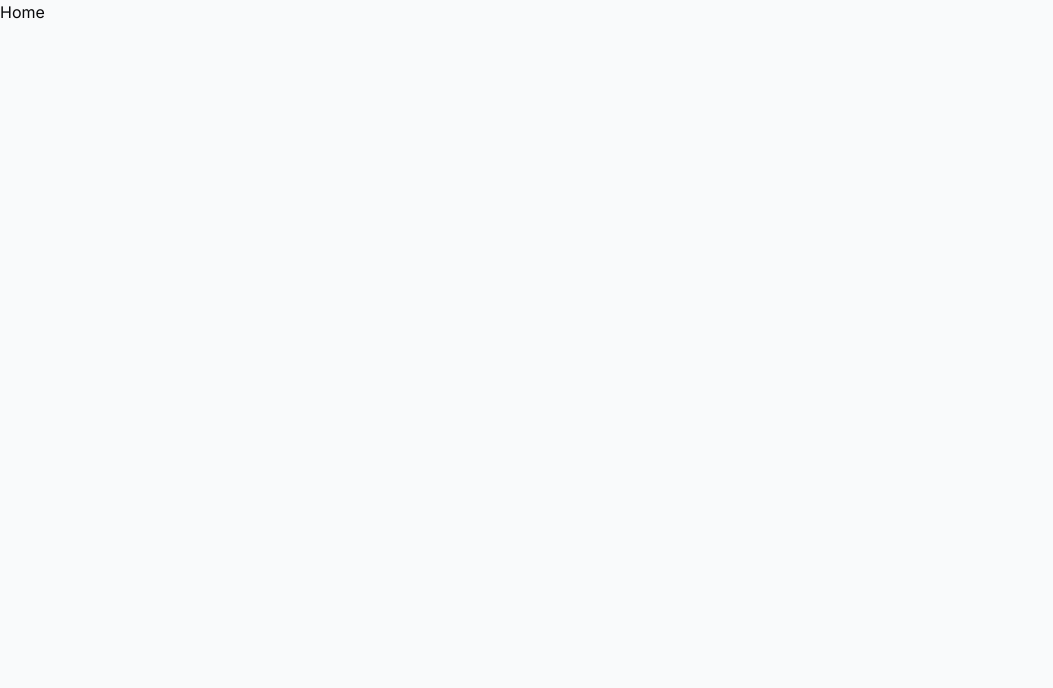
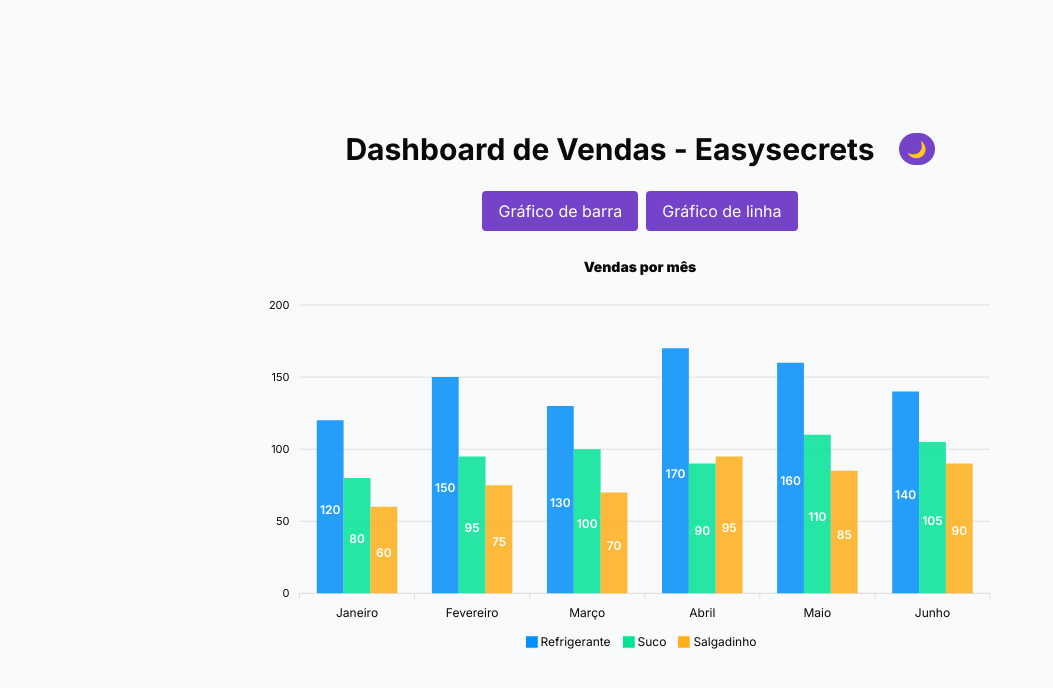
Before and after one commit to gctoledo/Desafio-tecnico-Easysecrets, a React (Vite) app: page / in a window 1280 px wide. Shown: the top 688 px of the page, without its empty margins (0-1053 px from the left). Built offline with nearby package versions, Linux system fonts and the light colour scheme.

Commit message:
feat: add initial homepage

```diff
--- a/src/App.tsx
+++ b/src/App.tsx
@@ -1,8 +1,19 @@
+import ImplChart from "./components/Chart";
+import ChartSelector from "./components/ChartSelector";
+import Container from "./components/Container";
+import Header from "./components/Header";
+
 function App() {
   return (
-    <>
-      <p>Home</p>
-    </>
+    <Container>
+      <Header />
+
+      <ChartSelector />
+
+      <div className="w-full max-w-3xl">
+        <ImplChart />
+      </div>
+    </Container>
   );
 }
 
--- /dev/null
+++ b/src/components/Button.tsx
@@ -0,0 +1,18 @@
+import type { ButtonHTMLAttributes, ReactNode } from "react";
+
+interface ButtonProps extends ButtonHTMLAttributes<HTMLButtonElement> {
+  children: ReactNode;
+}
+
+const Button = ({ children, className, ...props }: ButtonProps) => {
+  return (
+    <button
+      {...props}
+      className={`bg-primary rounded cursor-pointer text-accent-foreground hover:bg-accent transition-all duration-300 ${className}`}
+    >
+      {children}
+    </button>
+  );
+};
+
+export default Button;
--- a/src/components/Chart.tsx
+++ b/src/components/Chart.tsx
@@ -15,7 +15,13 @@
   const dataSnapshot = snapshotOf(data);
 
   return (
-    <Chart options={options} type={type} series={dataSnapshot} height={400} />
+    <Chart
+      key={type}
+      options={options}
+      type={type}
+      series={dataSnapshot}
+      height={400}
+    />
   );
 };
 
--- /dev/null
+++ b/src/components/ChartSelector.tsx
@@ -0,0 +1,20 @@
+import { useChartStore } from "../store/chart";
+import Button from "./Button";
+
+const ChartSelector = () => {
+  const setType = useChartStore((state) => state.setChartType);
+
+  return (
+    <div className="flex gap-2">
+      <Button onClick={() => setType("bar")} className="px-4 py-2">
+        Gráfico de barra
+      </Button>
+
+      <Button onClick={() => setType("line")} className="px-4 py-2">
+        Gráfico de linha
+      </Button>
+    </div>
+  );
+};
+
+export default ChartSelector;
--- /dev/null
+++ b/src/components/Container.tsx
@@ -0,0 +1,13 @@
+interface ContainerProps {
+  children: React.ReactNode;
+}
+
+const Container = ({ children }: ContainerProps) => {
+  return (
+    <div className="w-full flex flex-col min-h-screen items-center justify-center px-2 gap-6 md:px-6 py-4">
+      {children}
+    </div>
+  );
+};
+
+export default Container;
--- /dev/null
+++ b/src/components/Header.tsx
@@ -0,0 +1,13 @@
+import ThemeButton from "./ThemeButton";
+
+const Header = () => {
+  return (
+    <header className="flex items-center justify-center gap-6">
+      <h1 className="font-bold text-3xl">Dashboard de Vendas - Easysecrets</h1>
+
+      <ThemeButton />
+    </header>
+  );
+};
+
+export default Header;
--- /dev/null
+++ b/src/components/ThemeButton.tsx
@@ -0,0 +1,19 @@
+import { useTheme } from "../hooks/useTheme";
+import Button from "./Button";
+
+const ThemeButton = () => {
+  const { theme, setTheme } = useTheme();
+
+  const toggleTheme = () => {
+    if (theme === "dark") setTheme("light");
+    else setTheme("dark");
+  };
+
+  return (
+    <Button onClick={toggleTheme} className="py-1 px-2 rounded-full">
+      {theme === "dark" ? "☀️" : "🌙"}
+    </Button>
+  );
+};
+
+export default ThemeButton;
--- a/src/config/chartOptions.ts
+++ b/src/config/chartOptions.ts
@@ -17,7 +17,7 @@
       fontFamily: "var(--font-display)",
     },
     title: {
-      text: "Dashboard de Vendas",
+      text: "Vendas por mês",
       align: "center",
       style: {
         color: "var(--color-foreground)",
```
